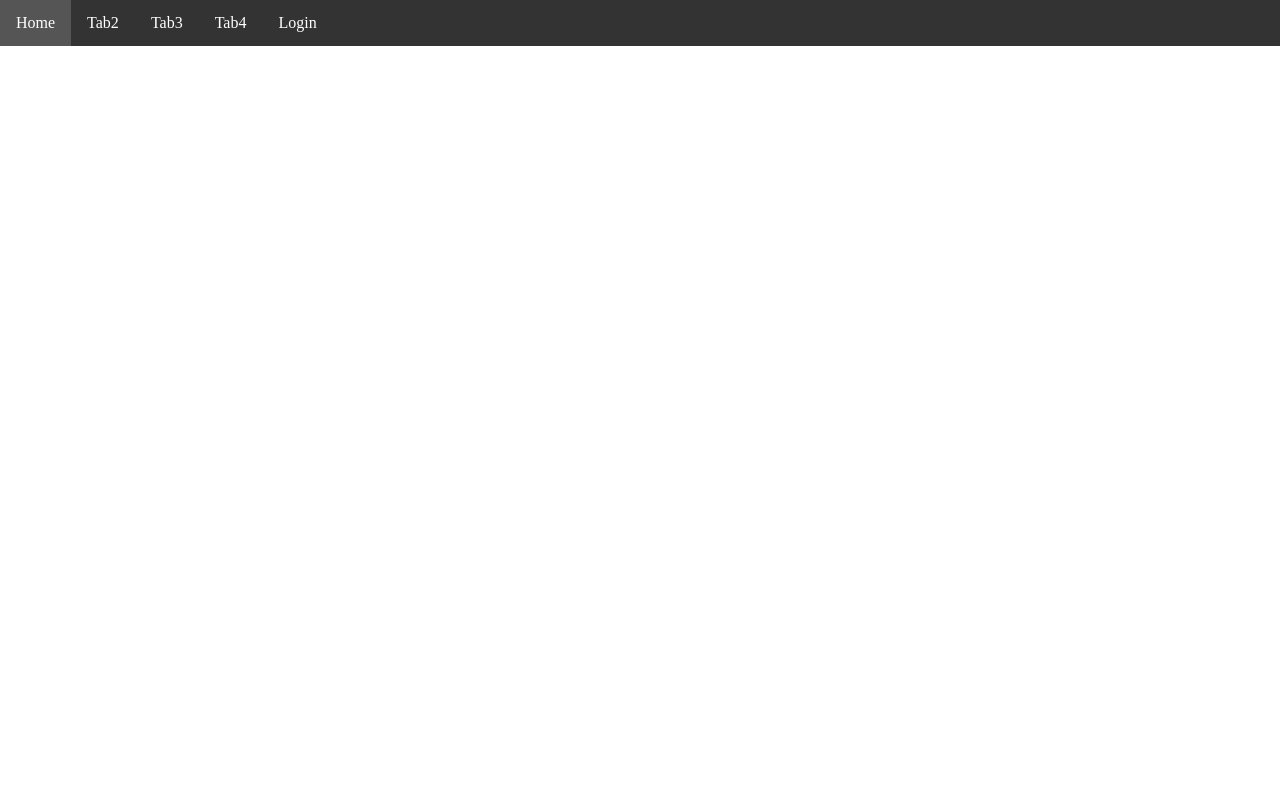
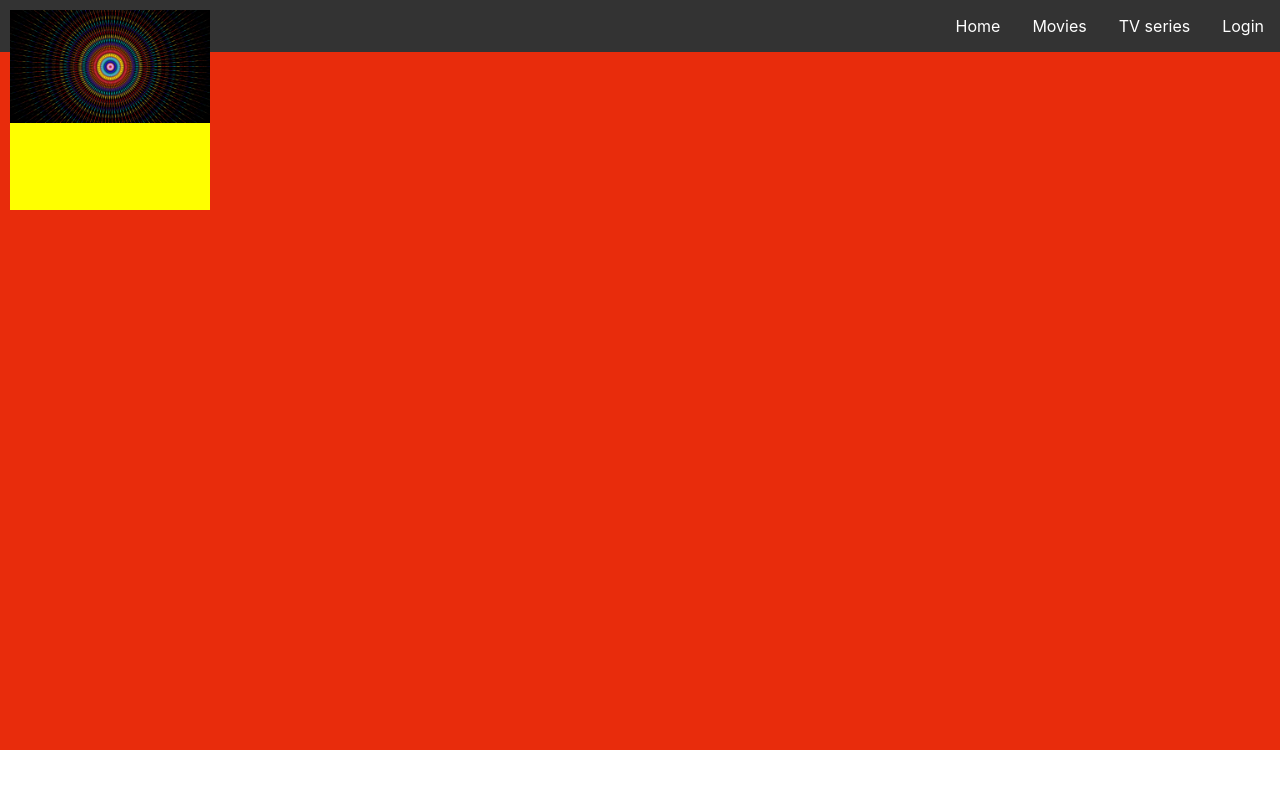
Before and after one commit to FRKVex/FinalsHCI, a plain HTML site: page index.html in a window 1280 px wide. Drawn offline with nearby package versions, Linux system fonts and the light colour scheme.

Commit message:
added bg

```diff
--- a/index.html
+++ b/index.html
@@ -2,23 +2,31 @@
 
 <html>
 <head>
+	<title>Start Up</title>
 	<link rel="stylesheet" href="style.css">
+	<link rel="stylesheet" href="https://stackpath.bootstrapcdn.com/bootstrap/4.1.3/css/bootstrap.min.css" integrity="sha384-MCw98/SFnGE8fJT3GXwEOngsV7Zt27NXFoaoApmYm81iuXoPkFOJwJ8ERdknLPMO" crossorigin="anonymous">
 </head>
-
 <body>
-	<div class="header">
-		<nav class="nav-bar">
-	    	<div class="nav-container">
-	    		<ul>
-	  				<li><a href="#home">Home</a></li>
-	  				<li><a href="#Tab2">Tab2</a></li>
-	  				<li><a href="#Tab3">Tab3</a></li>
-	  				<li><a href="#Tab4">Tab4</a></li>
-	  				<li><a href="#Login">Login</a></li>
+	<div class="background">
+		<div class="header">
+			<div class="nav-bar">
+			    <ul>
+			  		<li><a href="#Login">Login</a></li>
+			  		<li><a href="#TV">TV series</a></li>
+			  		<li><a href="#Movies">Movies</a></li>
+			  		<li><a href="#home">Home</a></li>
 				</ul>
-	    	</div>
-	    </nav>
+			</div>
+		</div>
+		<div class="content">
+			<div class="movie-panel">
+			    <div class="panel">
+			        <div class="imgbox">
+			        	<img src="image/bg.jpg">
+			     	</div>
+			     </div>
+			</div>
+		</div>
 	</div>
-	<div class="background"></div>
 </body>
 </html>
--- a/style.css
+++ b/style.css
@@ -3,7 +3,7 @@
 	padding:0px;
 }
 
-.nav-container ul{
+.nav-bar ul{
   	list-style-type: none;
   	margin: 0;
   	padding: 0;
@@ -14,11 +14,12 @@
   	width: 100%;
 }
 
-.nav-container li{
-	float: left;
+.nav-bar li{
+	float: right;
+	display: inline-block;
 }
 
-.nav-container li a{
+.nav-bar li a{
 	display: block;
   	color: white;
   	text-align: center;
@@ -26,11 +27,36 @@
   	text-decoration: none;
 }
 
-.nav-container li a:hover {
-  background-color: #555;
-  color: white;
+.nav-bar li a:hover {
+  	background-color: #555;
+  	color: white;
 }
 
 .background{
-	background-color: #E82C0C;
+    background-color:#E82C0C;
+    background-position: top;
+    background-size: cover;
+    height: 750px;
+    width: 100%;
+    position: relative;
 }
+
+.movie-panel .panel{
+	position: relative;
+	width: 200px;
+	height: 200px;
+	background: #ff0;
+	margin: 10px;
+	box-sizing: border-box;
+	display: inline-block;
+}
+.movie-panel .panel .imgbox{
+	position: relative;
+	overflow: hidden;
+}
+.movie-panel .panel .imgbox img{
+	max-width: 100%;
+	transition: transform 2s;
+}
+.movie-panel .panel:hover .imgbox img{
+	transform: scalmovie-papanel
```
Also changed, not shown: image/bg.jpg (added).
